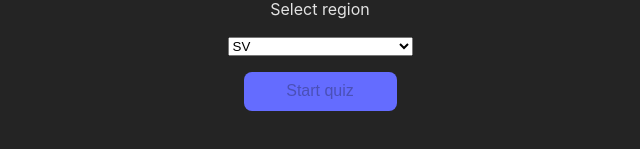
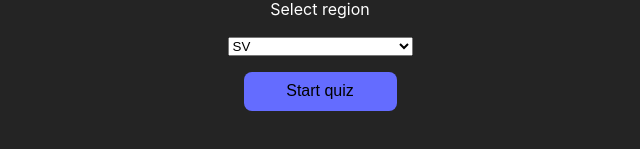
Before and after one commit to Pernilla-tech/Pernilla-Skeppstedt-testning_typescript-quiz_app, a React (Create React App) app: page / in a window 1280 px wide. Shown: the part 429-578 px from the top of the page, without its empty margins (320-960 px from the left). Built offline with nearby package versions, Linux system fonts and the light colour scheme.

Commit message:
fix styling

```diff
--- a/src/components/StartGame/StartGame.tsx
+++ b/src/components/StartGame/StartGame.tsx
@@ -2,7 +2,7 @@ import { useGameQuiz } from "../../context/QuizGameContext";
 import { GameDifficulty } from "../../enums/Difficulty";
 import { Region } from "../../enums/Region";
 import Button from "../button/Button";
-import { Wrapper } from "./StartGameStyle";
+import { Wrapper, Select } from "./StartGameStyle";
 
 const StartGame = () => {
   const {
@@ -52,7 +52,7 @@ const StartGame = () => {
         />
       </div>
       <p>Select difficulty</p>
-      <select
+      <Select
         data-testid="select-difficulty"
         onChange={handleSelectDifficulty}
         value={difficulty}
@@ -62,9 +62,9 @@ const StartGame = () => {
             {difficulty}
           </option>
         ))}
-      </select>
+      </Select>
       <p>Select region</p>
-      <select
+      <Select
         data-testid="select-region"
         onChange={handleSelectRegion}
         value={region}
@@ -74,7 +74,7 @@ const StartGame = () => {
             {region}
           </option>
         ))}
-      </select>
+      </Select>
 
       <Button
         data-testid="start-quiz-button"
--- a/src/components/StartGame/StartGameStyle.tsx
+++ b/src/components/StartGame/StartGameStyle.tsx
@@ -4,3 +4,7 @@ export const Wrapper = styled.div`
   display: flex;
   flex-direction: column;
 `;
+
+export const Select = styled.select`
+  color: #000;
+`;
--- a/src/components/button/Button.css
+++ b/src/components/button/Button.css
@@ -1,3 +1,7 @@
+button {
+  color: #000;
+}
+
 button.right {
   background-color: #1bf5af;
 }
@@ -8,5 +12,4 @@ button.wrong {
 
 button.next {
   background-color: #82acff;
-  color: #000;
 }
--- a/src/index.css
+++ b/src/index.css
@@ -10,12 +10,7 @@
   font-size: 16px;
   line-height: 24px;
   font-weight: 400;
-  color: rgba(255, 255, 255, 0.87);
-  /* font-synthesis: none;
-  text-rendering: optimizeLegibility;
-  -webkit-font-smoothing: antialiased;
-  -moz-osx-font-smoothing: grayscale;
-  -webkit-text-size-adjust: 100%; */
+  color: #fff;
 }
 
 body {
```
